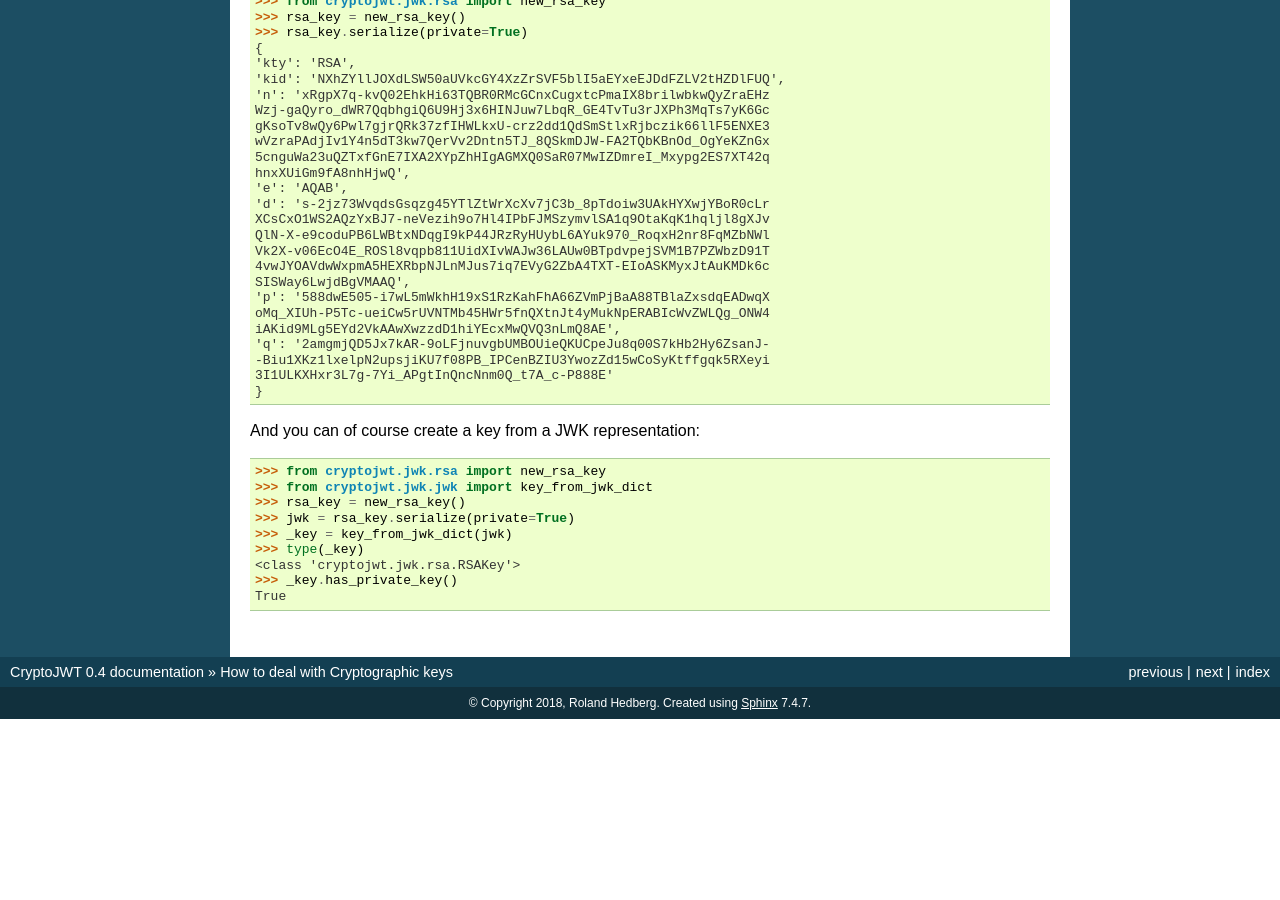
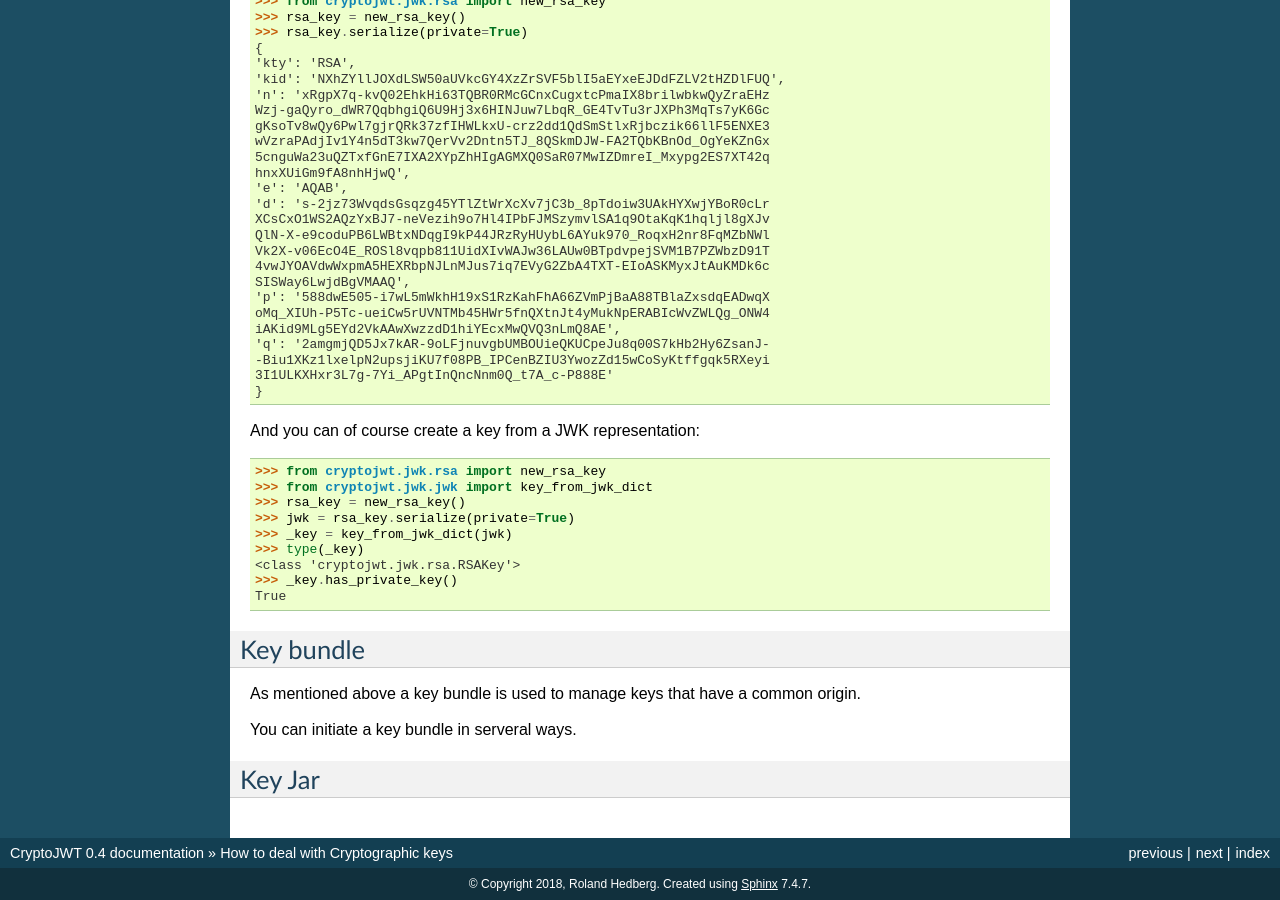
Before and after one commit to IdentityPython/JWTConnect-Python-CryptoJWT, a Sphinx documentation site: the page built from doc/keyhandling.rst, in a window 1280 px wide and 900 px high, scrolled down 1913 px. Built offline with Sphinx 7.4.7, drawn with Linux system fonts in a browser that asks for light colours; before the commit the page ends 2632 px from its top, so only the background shows below that.

Commit message:
Updated documentation.

```diff
--- a/doc/jwe.rst
+++ b/doc/jwe.rst
@@ -1,3 +1,5 @@
+.. _jwe:
+
 JSON Web Encryption (JWE)
 =========================
 
--- a/doc/jws.rst
+++ b/doc/jws.rst
@@ -1,5 +1,9 @@
+.. _jws:
+
 JSON Web Signature (JWS)
 ========================
 
 JSON Web Signature (JWS) represents content secured with digital signatures
 or Message Authentication Codes (MACs) using JSON-based data structures.
+
+It's assumed that you know all you need to know about key handling
--- a/doc/keyhandling.rst
+++ b/doc/keyhandling.rst
@@ -149,6 +149,20 @@
 
 
 
+Key bundle
+----------
+
+As mentioned above a key bundle is used to manage keys that have a common
+origin.
+
+You can initiate a key bundle in serveral ways.
+
+
+Key Jar
+-------
+
+
+
 .. _cryptography: https://cryptography.io/en/latest/
 .. _JWK: https://tools.ietf.org/html/rfc7517
 .. _JWKS: https://tools.ietf.org/html/rfc7517#section-5
```
